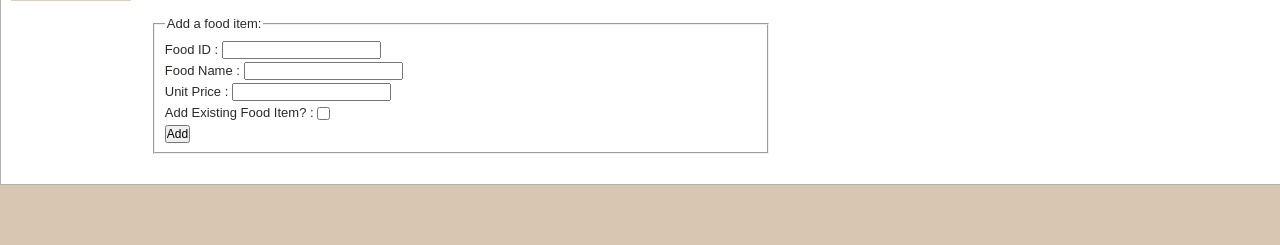
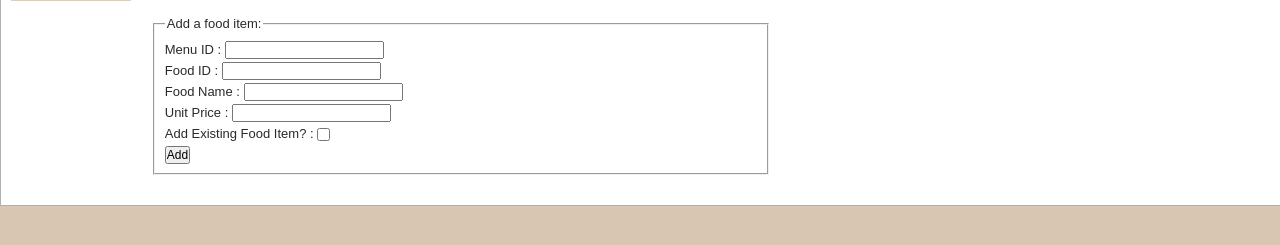
Before and after one commit to Jialin1210/restaurant-management-system, a Flask app: page /menu/ in a window 1280 px wide; the page is wider, and only the part inside the window is pictured. Shown: the part 362-607 px from the top of that part. Run offline with Flask 2, Linux system fonts and the light colour scheme; parts of the project's set-up code (start-up, migrations or seed data) failed here and were passed over.

Commit message:
update menu page

```diff
--- a/server.py
+++ b/server.py
@@ -271,7 +271,16 @@ def menu():
     for c in cursor:
       menu_info.append(c)
     return render_template('menu.html', **dict(data1=menu_info))
-
+@app.route('/add_item/', methods=['GET','POST'])
+def add_item():
+  if "POST" == request.method:
+    fid = request.form['food_id']
+    mid = request.form['menu_id']
+    query1 = application.menu.add_item(fid, request.form)
+    query2 = application.menu.add_present(fid, mid)
+    cursor1 = g.conn.execute(query1)
+    cursor2 = g.conn.execute(query2)
+    return render_template("menu.html")
 
 '''
 EXAMPLES
--- a/templates/menu.html
+++ b/templates/menu.html
@@ -73,9 +73,10 @@
                         </tbody>
                     </table>
                     <br />
-                    <form accept-charset="UTF-8" action="/add_order/" autocomplete="off" method="POST">
+                    <form accept-charset="UTF-8" action="/add_item/" autocomplete="off" method="POST">
                         <fieldset>
                             <legend>Add a food item:</legend>
+                            <label for="menu_id">Menu ID : </label><input name="menu_id" type="text" value="" /> <br />
                             <label for="food_id">Food ID : </label><input name="food_id" type="text" value="" /> <br />
                             <label for="food_name">Food Name : </label><input name="food_name" type="text" value="" /> <br />
                             <label for="unit_price">Unit Price : </label><input name="unit_price" type="text" value="" /> <br />
```
Also changed, not shown: application/menu.py (+12 -0 lines).
